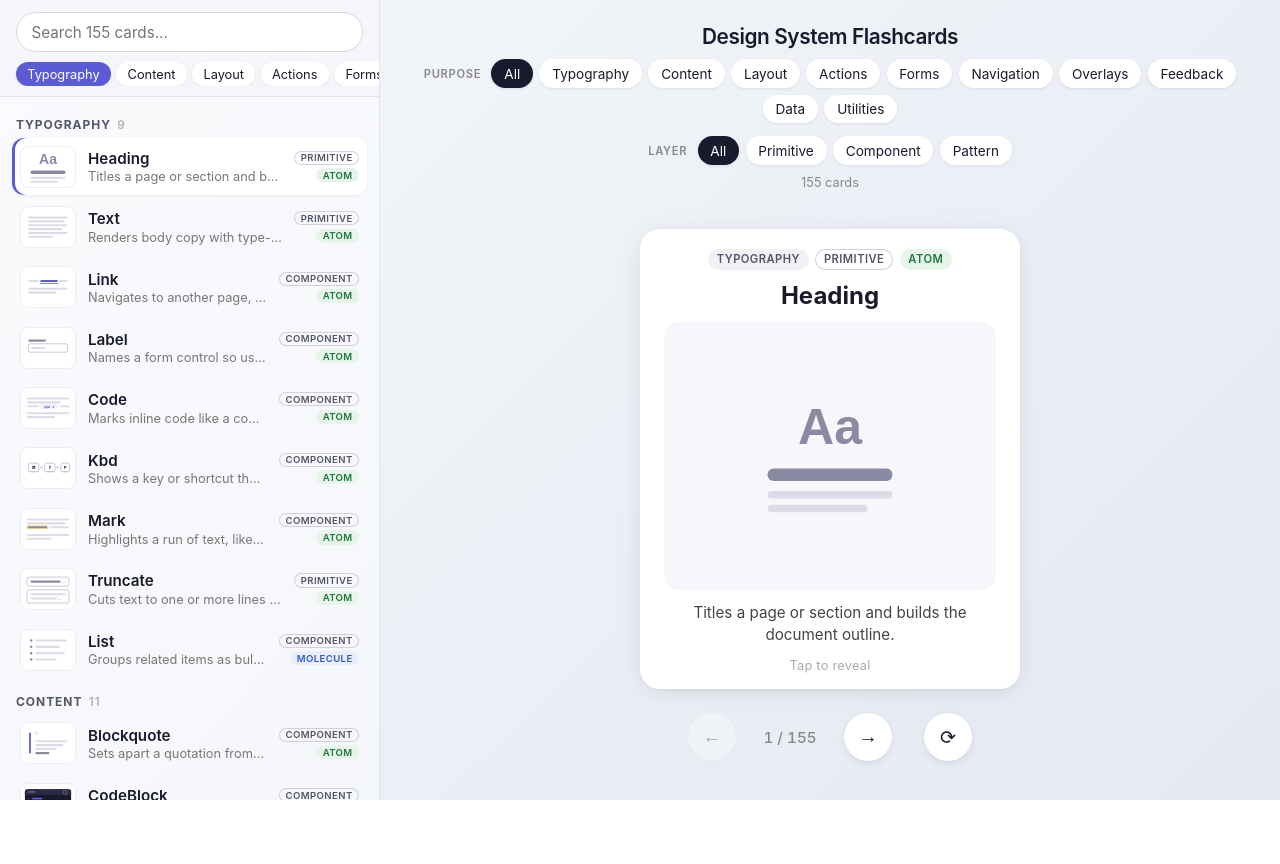
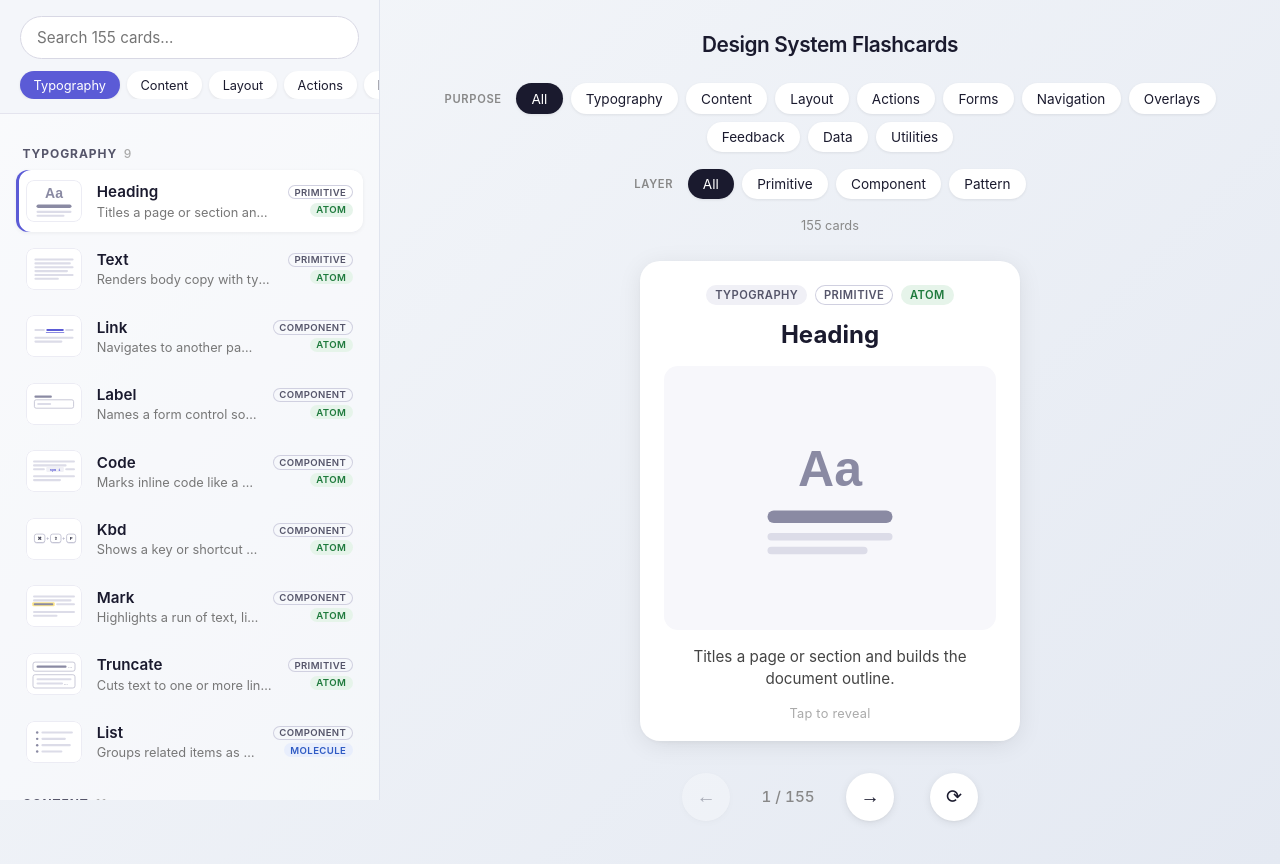
Before and after one commit to pearpages/flashcards, a React (Vite) app: page /#card/heading in a window 1280 px wide. Shown: the top 864 px of the page. Before the commit the page ends 800 px from the top, so only its background shows below. Built offline with nearby package versions, Linux system fonts and the light colour scheme.

Commit message:
even out and loosen page spacing

```diff
--- a/src/App.css
+++ b/src/App.css
@@ -5,13 +5,14 @@
   align-items: center;
 }
 
+/* Spacing scale for the study column: 0.75rem inside groups, 1.5–2rem between groups */
 .app-header {
-  padding: 1.5rem 1rem 0.5rem;
+  padding: 2rem 1.25rem 1.5rem;
   text-align: center;
   display: flex;
   flex-direction: column;
   align-items: center;
-  gap: 0.5rem;
+  gap: 0.85rem;
 }
 
 .app-header h1 {
@@ -43,7 +44,7 @@
 .app-header__view {
   border: none;
   border-radius: 999px;
-  padding: 0.35rem 1.1rem;
+  padding: 0.45rem 1.25rem;
   font: inherit;
   font-size: 0.85rem;
   font-weight: 500;
@@ -76,14 +77,15 @@
   align-items: center;
 }
 
+/* The card sits right under the filters instead of floating in the leftover height */
 .app-main {
   flex: 1;
   display: flex;
-  align-items: center;
+  align-items: flex-start;
   justify-content: center;
   width: 100%;
   max-width: 480px;
-  padding: 1rem;
+  padding: 1.75rem 1.25rem 3rem;
 }
 
 @media (max-width: 959px) {
--- a/src/components/BrowseView.css
+++ b/src/components/BrowseView.css
@@ -11,8 +11,8 @@
   z-index: 1;
   display: flex;
   flex-direction: column;
-  gap: 0.6rem;
-  padding: 0.75rem 1rem 0.6rem;
+  gap: 0.75rem;
+  padding: 1rem 1.25rem 0.85rem;
   background: rgba(244, 246, 250, 0.92);
   backdrop-filter: blur(8px);
   -webkit-backdrop-filter: blur(8px);
@@ -23,7 +23,7 @@
   width: 100%;
   font: inherit;
   font-size: 0.95rem;
-  padding: 0.6rem 0.9rem;
+  padding: 0.7rem 1rem;
   border: 1px solid #d8d8e4;
   border-radius: 999px;
   background: #ffffff;
@@ -64,11 +64,11 @@
 
 .browse__jump {
   display: flex;
-  gap: 0.35rem;
+  gap: 0.45rem;
   overflow-x: auto;
   scrollbar-width: none;
-  margin: 0 -1rem;
-  padding: 0 1rem;
+  margin: 0 -1.25rem;
+  padding: 0 1.25rem;
 }
 
 .browse__jump::-webkit-scrollbar {
@@ -79,7 +79,7 @@
   flex-shrink: 0;
   border: none;
   border-radius: 999px;
-  padding: 0.3rem 0.7rem;
+  padding: 0.4rem 0.85rem;
   font: inherit;
   font-size: 0.8rem;
   text-transform: capitalize;
@@ -104,19 +104,19 @@
 .browse__list {
   /* Offset parent for rows and sections, used when scrolling them into view */
   position: relative;
-  padding: 0.25rem 0.75rem 2rem;
+  padding: 0.5rem 1rem 2.5rem;
 }
 
 .browse__group {
   /* Leave room for the sticky toolbar when jumping to a section */
-  scroll-margin-top: 9rem;
+  scroll-margin-top: 10rem;
 }
 
 .browse__group-title {
   display: flex;
   align-items: baseline;
   gap: 0.4rem;
-  margin: 1rem 0.25rem 0.4rem;
+  margin: 1.5rem 0.4rem 0.6rem;
   font-size: 0.75rem;
   font-weight: 700;
   letter-spacing: 0.08em;
@@ -135,15 +135,15 @@
   padding: 0;
   display: flex;
   flex-direction: column;
-  gap: 0.25rem;
+  gap: 0.4rem;
 }
 
 .browse__item {
   width: 100%;
   display: flex;
   align-items: center;
-  gap: 0.75rem;
-  padding: 0.45rem 0.5rem;
+  gap: 0.9rem;
+  padding: 0.6rem 0.65rem;
   border: none;
   border-radius: 12px;
   background: transparent;
@@ -151,7 +151,7 @@
   text-align: left;
   color: inherit;
   cursor: pointer;
-  scroll-margin: 9rem 0 1rem;
+  scroll-margin: 10rem 0 1rem;
 }
 
 .browse__item:hover {
@@ -188,7 +188,7 @@
   min-width: 0;
   display: flex;
   flex-direction: column;
-  gap: 0.1rem;
+  gap: 0.2rem;
 }
 
 .browse__item-title {
--- a/src/components/CardStack.css
+++ b/src/components/CardStack.css
@@ -2,16 +2,15 @@
   display: flex;
   flex-direction: column;
   align-items: center;
-  gap: 1.5rem;
+  gap: 2rem;
   width: 100%;
-  padding: 1rem;
 }
 
 .card-stack-container {
   position: relative;
   width: 100%;
   max-width: 380px;
-  height: 460px;
+  height: 480px;
   display: flex;
   align-items: center;
   justify-content: center;
@@ -30,7 +29,7 @@
   position: absolute;
   width: 100%;
   max-width: 380px;
-  height: 460px;
+  height: 480px;
   border-radius: 20px;
   background: #f0f0f5;
 }
@@ -50,7 +49,7 @@
 .card-stack-footer {
   display: flex;
   align-items: center;
-  gap: 1.5rem;
+  gap: 1.75rem;
 }
 
 .shuffle-button {
--- a/src/components/DeckFilters.css
+++ b/src/components/DeckFilters.css
@@ -2,15 +2,15 @@
   width: 100%;
   display: flex;
   flex-direction: column;
-  gap: 0.5rem;
+  gap: 0.75rem;
 }
 
 .deck-filters__row {
   display: flex;
   align-items: center;
-  gap: 0.4rem;
+  gap: 0.5rem;
   overflow-x: auto;
-  padding: 0.15rem 1rem;
+  padding: 0.15rem 1.25rem;
   scrollbar-width: none;
 }
 
@@ -25,14 +25,14 @@
   letter-spacing: 0.06em;
   text-transform: uppercase;
   color: #888;
-  margin-right: 0.25rem;
+  margin-right: 0.4rem;
 }
 
 .deck-filters__chip {
   flex-shrink: 0;
   border: none;
   border-radius: 999px;
-  padding: 0.4rem 0.8rem;
+  padding: 0.45rem 0.95rem;
   font: inherit;
   font-size: 0.85rem;
   text-transform: capitalize;
@@ -63,7 +63,7 @@
   font-size: 0.8rem;
   color: #888;
   text-align: center;
-  margin: 0;
+  margin: 0.25rem 0 0;
 }
 
 @media (min-width: 720px) {
--- a/src/components/FlashCard.css
+++ b/src/components/FlashCard.css
@@ -2,7 +2,7 @@
 .flashcard {
   width: 100%;
   max-width: 380px;
-  height: 460px;
+  height: 480px;
   position: relative;
   perspective: 1400px;
   cursor: pointer;
@@ -23,8 +23,8 @@
   display: flex;
   flex-direction: column;
   align-items: center;
-  gap: 0.75rem;
-  padding: 1.25rem 1.5rem 1rem;
+  gap: 1rem;
+  padding: 1.5rem 1.5rem 1.25rem;
   border-radius: 20px;
   background: #ffffff;
   box-shadow:
@@ -51,7 +51,7 @@
 .flashcard-face--back::before {
   content: "";
   position: absolute;
-  inset: 9px;
+  inset: 10px;
   border: 1px solid rgba(91, 91, 214, 0.22);
   border-radius: 14px;
   pointer-events: none;
@@ -68,8 +68,8 @@
   align-items: center;
   /* "safe" keeps long text reachable from the top instead of overflowing upwards */
   justify-content: safe center;
-  gap: 0.6rem;
-  padding: 0.9rem 1rem;
+  gap: 0.85rem;
+  padding: 1.1rem 1.15rem;
   border-radius: 14px;
   background: rgba(255, 255, 255, 0.9);
   box-shadow: 0 1px 3px rgba(91, 91, 214, 0.08);
@@ -101,7 +101,7 @@
   display: flex;
   flex-wrap: wrap;
   justify-content: center;
-  gap: 0.4rem;
+  gap: 0.5rem;
   flex-shrink: 0;
 }
 
@@ -124,7 +124,7 @@
   display: flex;
   flex-direction: column;
   align-items: center;
-  gap: 0.75rem;
+  gap: 1rem;
 }
 
 .flashcard-image {
```
